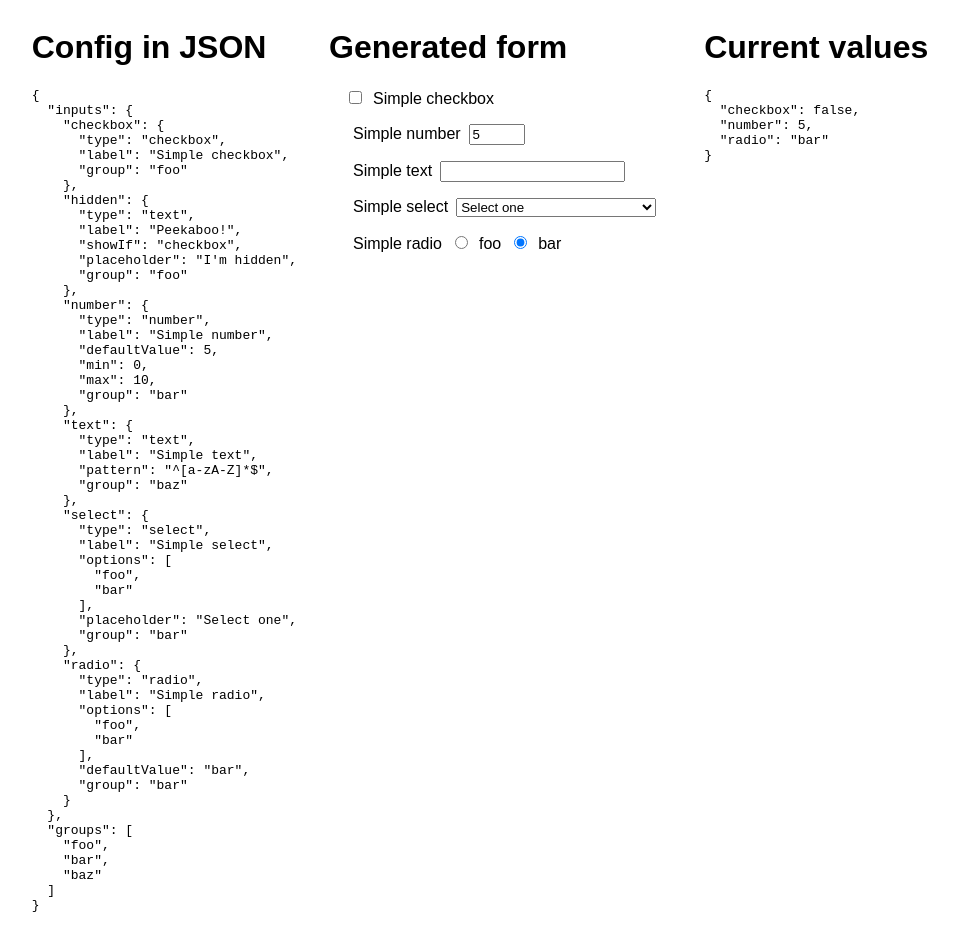
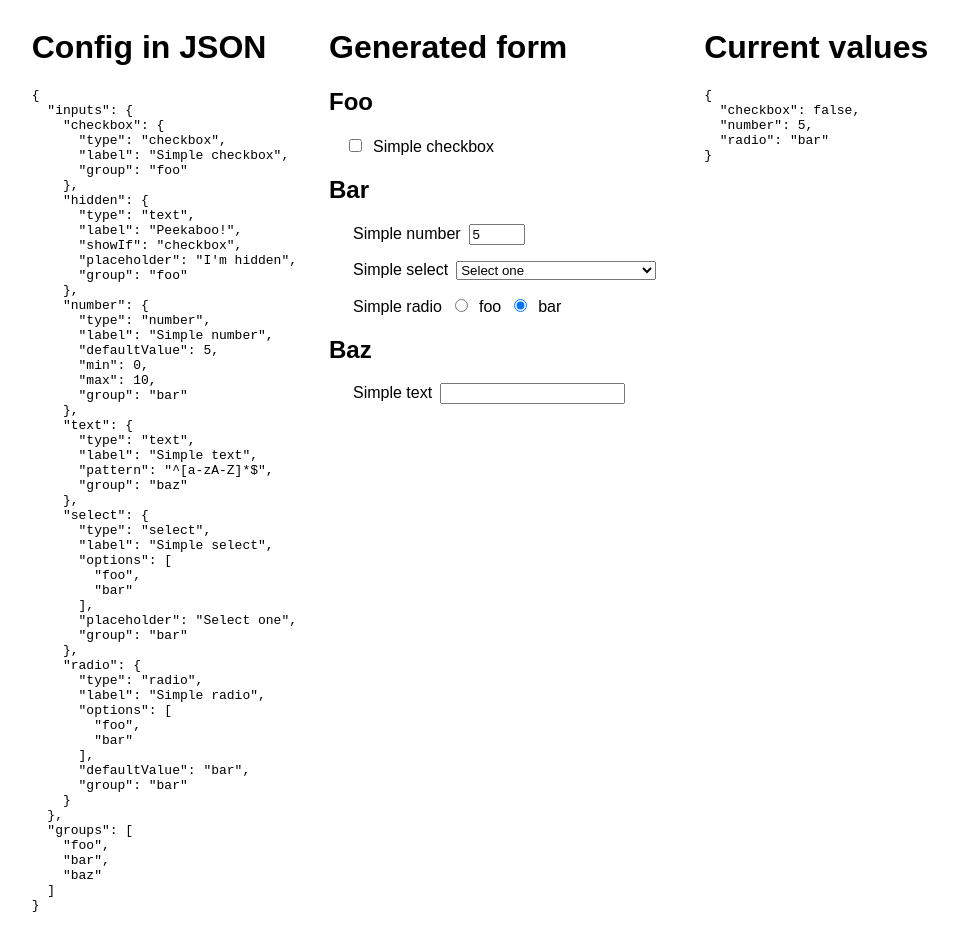
Before and after one commit to bobaekang/poc-react-dynamic-form-input, a React (Create React App) app: page / in a window 1280 px wide. Shown: the whole page, without its empty margins (160-1118 px from the left). Built offline with nearby package versions, Linux system fonts and the light colour scheme.

Commit message:
Render form inputs by group

```diff
--- a/src/components/Form.tsx
+++ b/src/components/Form.tsx
@@ -1,10 +1,11 @@
-import React, { useEffect } from 'react'
+import React, { useEffect, Fragment } from 'react'
 import { useFormik } from 'formik'
 import InputFactory from './InputFactory'
 
 type InputConfig = {
   type: string
   label: string
+  group: string
   options?: string[]
   defaultValue?: any
   [key: string]: any
@@ -31,7 +32,7 @@ const getInitialValues = (config: {
     {}
   )
 
-const Form = ({ config: { inputs }, onChange }: FormProps) => {
+const Form = ({ config: { inputs, groups }, onChange }: FormProps) => {
   const formik = useFormik({
     initialValues: { ...getInitialValues(inputs) },
     onSubmit() {},
@@ -43,10 +44,18 @@ const Form = ({ config: { inputs }, onChange }: FormProps) => {
 
   return (
     <form>
+      {groups.map((g) => (
+        <Fragment key={g}>
+          <h2 style={{ textTransform: 'capitalize' }}>{g}</h2>
+
           {Object.keys(inputs).map((key) => {
+            if (inputs[key].group !== g) return undefined
+
             const { defaultValue, showIf, group, ...keyConfig } = inputs[key]
             const hideInput =
-          showIf && inputs[showIf].type === 'checkbox' && !formik.values[showIf]
+              showIf &&
+              inputs[showIf].type === 'checkbox' &&
+              !formik.values[showIf]
 
             return hideInput ? undefined : (
               <div style={{ margin: '1rem' }} key={key}>
@@ -59,6 +68,8 @@ const Form = ({ config: { inputs }, onChange }: FormProps) => {
               </div>
             )
           })}
+        </Fragment>
+      ))}
     </form>
   )
 }
```
Lines whose indentation alone changed are shown as unchanged.
